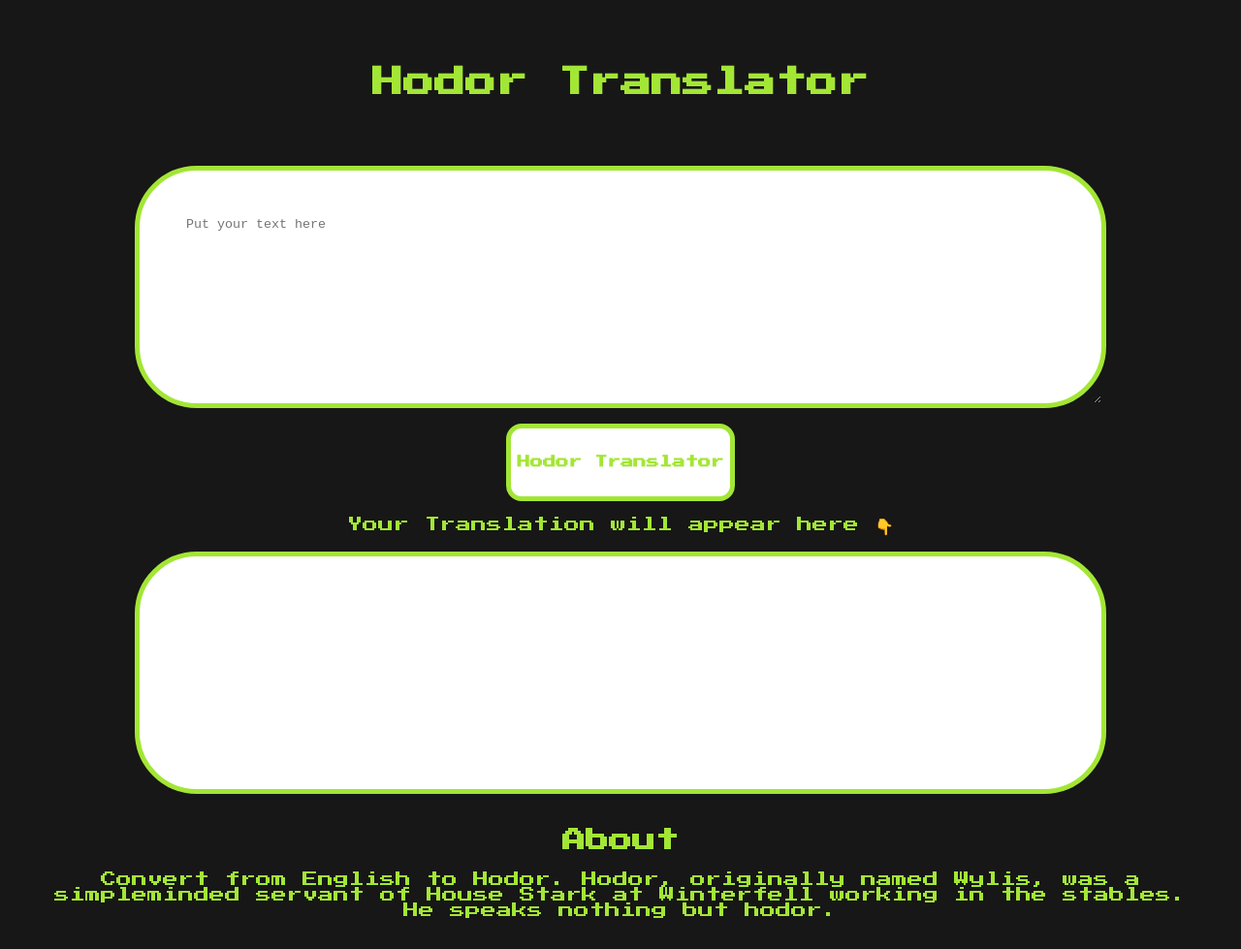
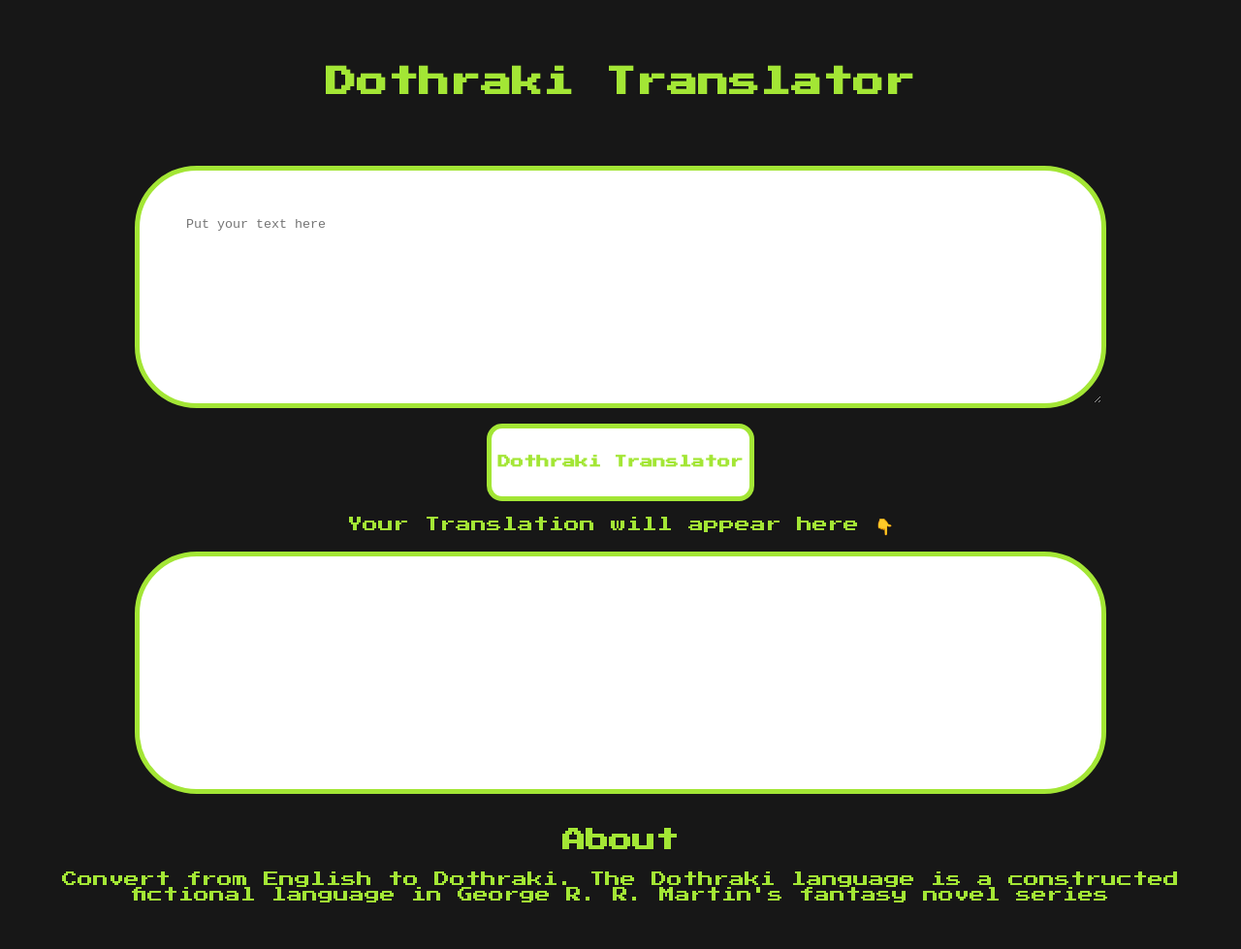
Before and after one commit to aishlohiya/DothrakiTranslator, a plain HTML site: page index.html in a window 1280 px wide. Shown: the whole page at 97% size. Drawn offline with Linux system fonts and the light colour scheme.

Commit message:
final translator app

```diff
--- a/app.js
+++ b/app.js
@@ -5,17 +5,15 @@ var yodaButton = document.querySelector("#txt-button");
 
 var yodaOutput = document.querySelector("#txt-output");
 
-var serverURL = "https://api.funtranslations.com/translate/hodor.json"
-
-// var serverURL = "https://lessonfourapi.tanaypratap.repl.co/translate/yoda.json"
+var serverURL = "https://api.funtranslations.com/translate/dothraki.json"
 
 function constructURL(input) {
     return serverURL + "?" + "text=" + input
 }
 
 function errorHandler(error) {
-    console.log("Error ocurred", error)
-    alert("Some server error. Please try again later")
+    console.log("Error ocurred", error);
+    alert("Some server error. Please try again later");
 }
 
 function clickHandler(event) {
@@ -26,6 +24,7 @@ function clickHandler(event) {
     .then(json => {
         var outputText = json.contents.translated;
         yodaOutput.innerText = outputText;
+
 })
-    .catch(errorHandler)
+.catch(errorHandler);
 }
--- a/index.html
+++ b/index.html
@@ -8,15 +8,15 @@
     <link href="style.css" rel="stylesheet">
 </head>
 <body>
-    <h1 class="hodor">Hodor Translator</h1>
+    <h1 class="dothraki">Dothraki Translator</h1>
     <textarea
     id="txt-input" placeholder="Put your text here"></textarea>
-    <button id="txt-button">Hodor Translator</button>
+    <button id="txt-button">Dothraki Translator</button>
     <div class="signage">Your Translation will appear here 👇</div>
     <div id="txt-output"></div>
     <footer class="footer">
         <h2>About</h2>
-        <p>Convert from English to Hodor. Hodor, originally named Wylis, was a simpleminded servant of House Stark at Winterfell working in the stables. He speaks nothing but hodor.</p>
+        <p>Convert from English to Dothraki. The Dothraki language is a constructed fictional language in George R. R. Martin's fantasy novel series</p>
     </footer>
 
     <script src="app.js" type="text/javascript"></script
--- a/style.css
+++ b/style.css
@@ -13,7 +13,7 @@ body {
     --button-background: white;
 }
 
-.hodor {
+.dothraki {
     text-align: center;
     padding: 3rem;
 }
```
